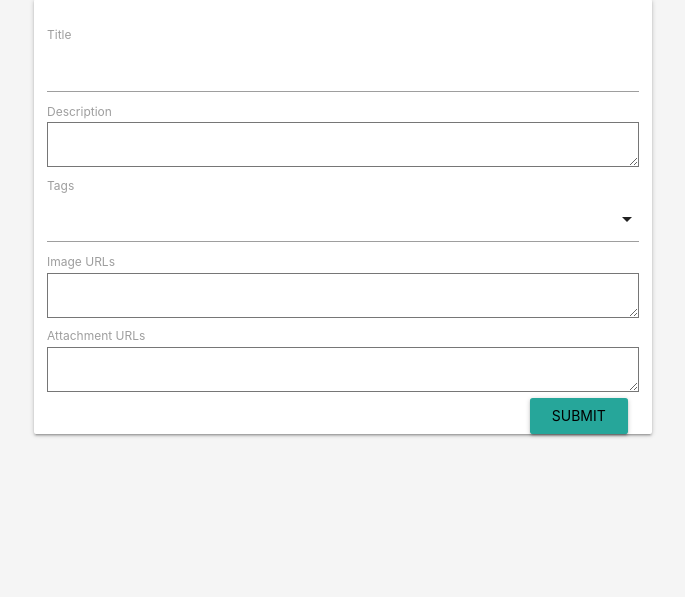
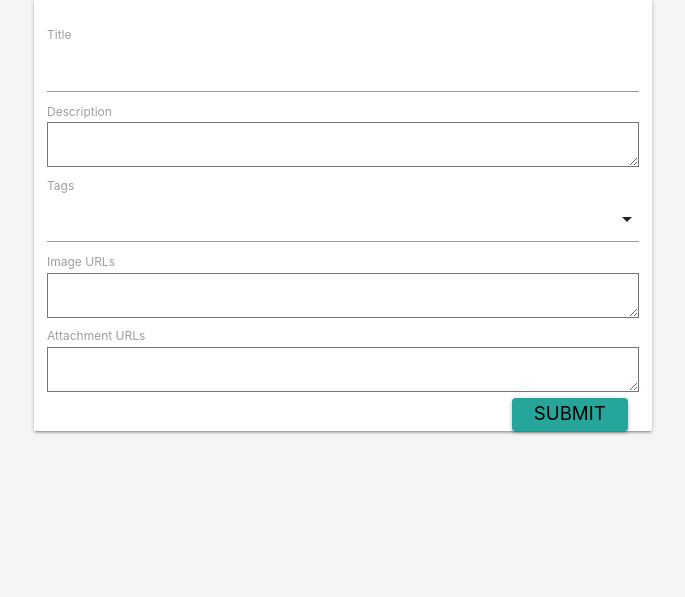
Before and after one commit to supremmaer/AIM-GAMES-PLATFORM, a Django app: template AIM_GAMES_PLATFORM/templates/thread/form.html in a window 1280 px wide. Shown: the part 203-800 px from the top of the page, without its empty margins (297-982 px from the left). Run offline with Django 3.2, Linux system fonts and the light colour scheme; the template is opened without the code that fills it: values that come from a table or form of the project are taken from there, others are empty.

Commit message:
Style & localization

```diff
--- a/AIM_GAMES_PLATFORM/templates/thread/form.html
+++ b/AIM_GAMES_PLATFORM/templates/thread/form.html
@@ -32,7 +32,7 @@
 
             <div class="col s12">
                 <div class="right">
-                    <input style="color: white;" type="submit" class="btn waves-effect waves highlight" value="{% trans "Submit" %}">
+                    <input style="font-size: 14pt;" type="submit" class="btn waves-effect waves btn-small" value="{% trans "Submit" %}">
                 </div>
             </div>
                   </div>
```
Also changed, not shown: 1 other file.
